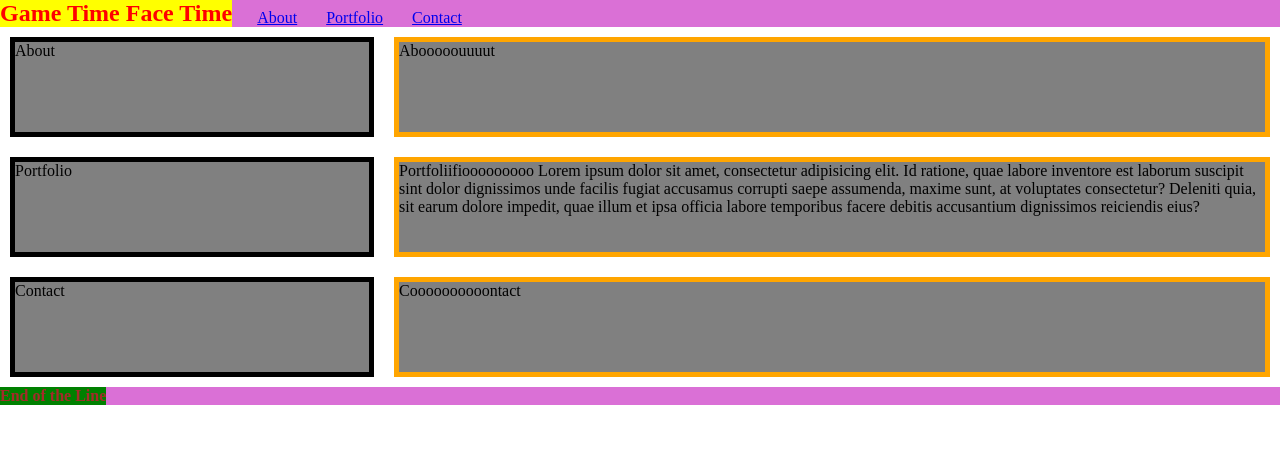
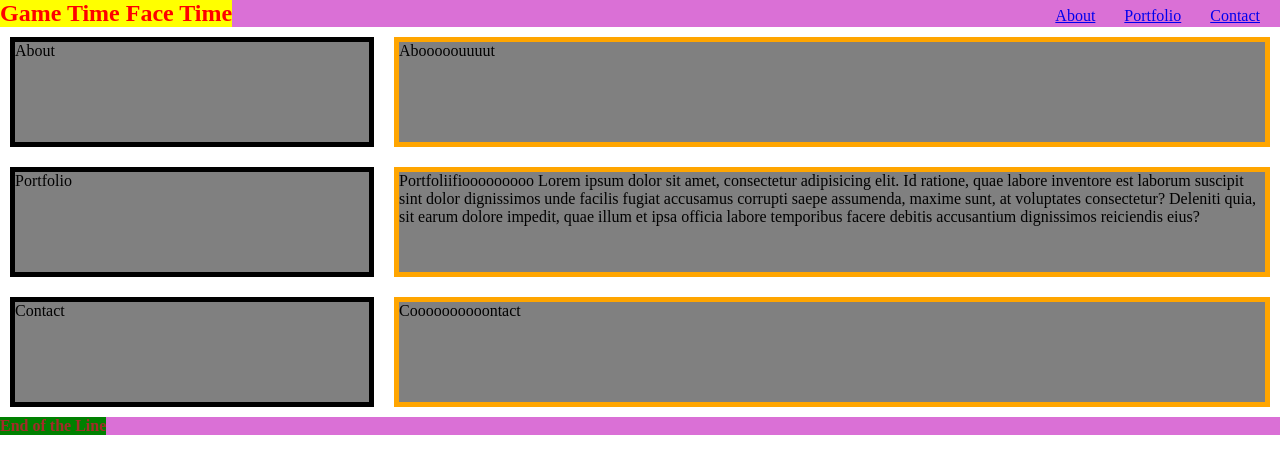
Before and after one commit to aabazary/Akon2, a plain HTML site: page index.html in a window 1280 px wide. Drawn offline with Linux system fonts and the light colour scheme.

Commit message:
Skeleton Profile1

```diff
--- a/assets/style.css
+++ b/assets/style.css
@@ -1,5 +1,5 @@
 * {
-    box-sizing: border-box;
+    box-sizing: content-box;
     padding: 0;
     margin: 0;
 }
@@ -7,33 +7,30 @@
 header{
     margin: 0px;
     padding: 0px;
-    display: flex;
-
     background-color: orchid;
 
 }
 nav{
-    margin-right: 10px;
-    display: block;
-    align-content: flex-end;
-
+    float: right;
+    margin-top: -20px;
+    margin-right: 20px;
 }
 nav ul{
-
     list-style-type: none;
 }
 
-nav ul li{
+nav li{
     margin-left: 25px ;
     display: inline-block;
+}
 
-}
+
 header h2{
     width: fit-content;
     color: red;
     background-color: yellow;
+
 }
-
 
 header figure{
     display: none;
```
